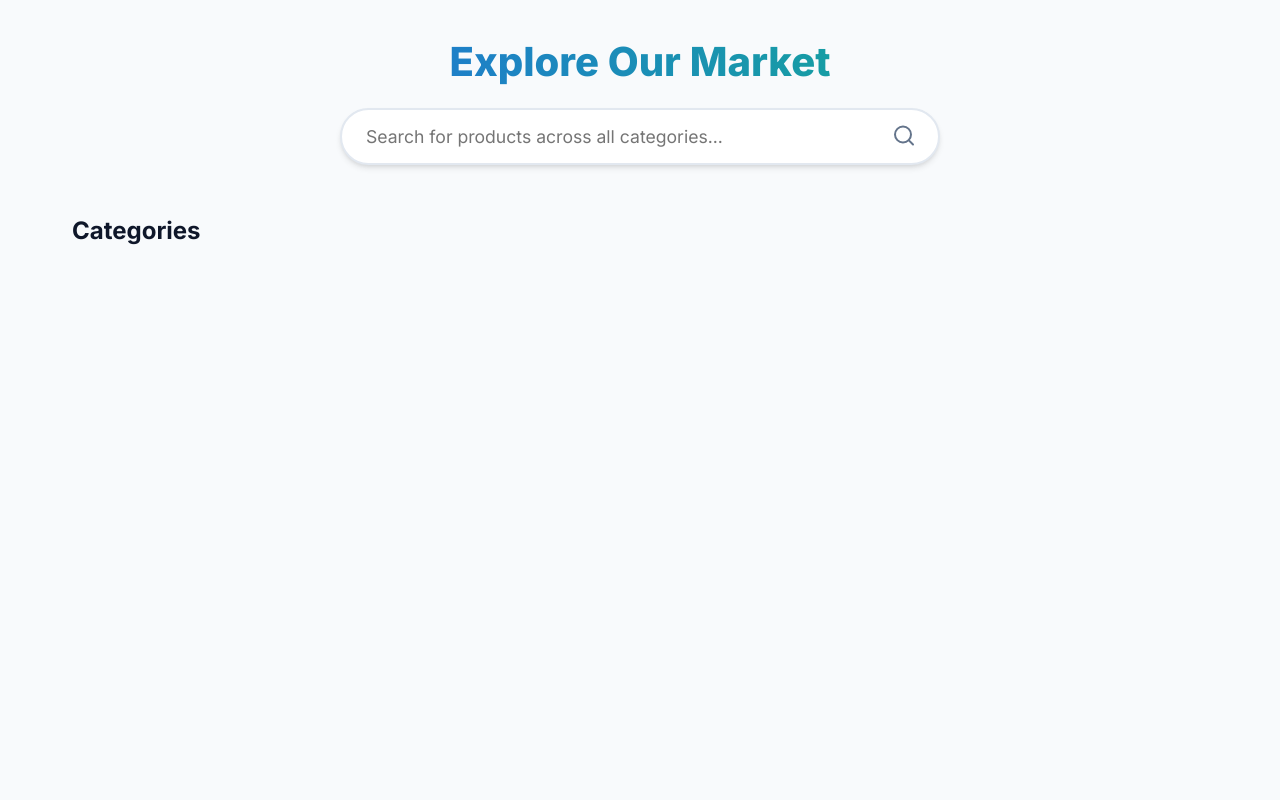
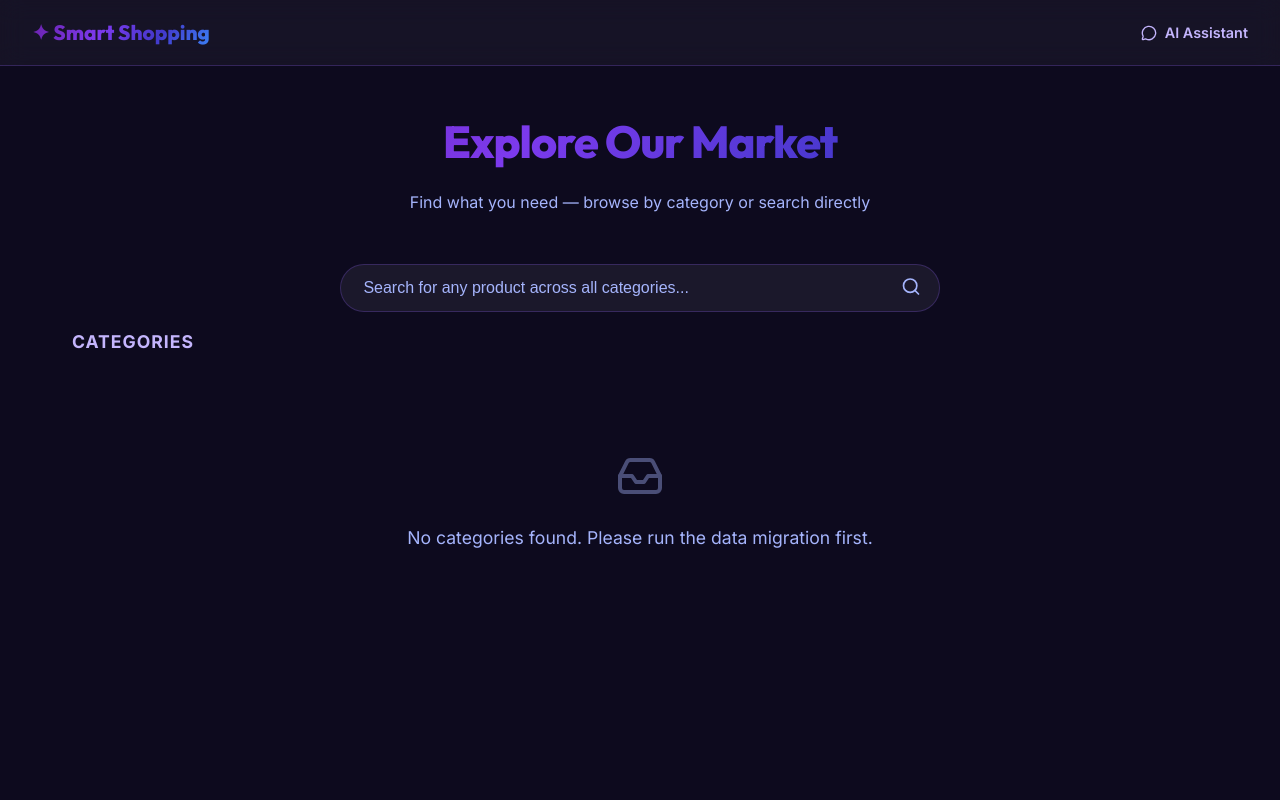
Before and after one commit to blackeagle686/market_chat_bot, a FastAPI app: page /catalog in a window 1280 px wide. Run offline with FastAPI, Linux system fonts and the light colour scheme; data that the repository does not hold is empty; parts of the project's set-up code (start-up, migrations or seed data) failed here and were passed over.

Commit message:
Auto-sync: 2026-04-23 10:59:08

```diff
--- a/static/market.css
+++ b/static/market.css
@@ -1,190 +1,293 @@
+/* ========================================
+   MARKET CATALOG — Purple Theme
+======================================== */
 :root {
-    --primary: #2563eb;
-    --primary-dark: #1d4ed8;
-    --secondary: #64748b;
-    --accent: #10b981;
-    --background: #f8fafc;
-    --surface: #ffffff;
-    --text: #0f172a;
-    --text-muted: #64748b;
-    --border: #e2e8f0;
-    --shadow: 0 4px 6px -1px rgb(0 0 0 / 0.1), 0 2px 4px -2px rgb(0 0 0 / 0.1);
-    --shadow-lg: 0 10px 15px -3px rgb(0 0 0 / 0.1), 0 4px 6px -4px rgb(0 0 0 / 0.1);
-    --radius: 12px;
+    --primary: #7C3AED;
+    --primary-dark: #6D28D9;
+    --accent: #8B5CF6;
+    --accent-light: #c4b5fd;
+    --background: #0d0a1e;
+    --surface: rgba(255,255,255,0.05);
+    --surface-solid: #1a1040;
+    --text: #f5f3ff;
+    --text-muted: #a5b4fc;
+    --border: rgba(139,92,246,0.25);
+    --shadow: 0 4px 20px rgba(0,0,0,0.4);
+    --shadow-lg: 0 12px 40px rgba(0,0,0,0.5);
+    --radius: 16px;
+    --gradient: linear-gradient(125deg, #6B21A8 0%, #7C3AED 40%, #4338CA 70%, #3B82F6 100%);
 }
 
-* {
-    margin: 0;
-    padding: 0;
-    box-sizing: border-box;
+* { box-sizing: border-box; margin: 0; padding: 0; }
+
+body {
+    background: var(--background);
+    color: var(--text);
     font-family: 'Inter', sans-serif;
+    line-height: 1.6;
+    min-height: 100vh;
 }
 
-body {
-    background-color: var(--background);
-    color: var(--text);
-    line-height: 1.5;
+/* ---- Top Navigation ---- */
+.nav-bar {
+    display: flex;
+    align-items: center;
+    justify-content: space-between;
+    padding: 1rem 2rem;
+    background: rgba(255,255,255,0.04);
+    border-bottom: 1px solid var(--border);
+    backdrop-filter: blur(12px);
+    position: sticky;
+    top: 0;
+    z-index: 100;
 }
 
+.nav-logo {
+    font-family: 'Outfit', sans-serif;
+    font-weight: 800;
+    font-size: 1.3rem;
+    background: var(--gradient);
+    -webkit-background-clip: text;
+    -webkit-text-fill-color: transparent;
+}
+
+.nav-back {
+    display: flex;
+    align-items: center;
+    gap: 8px;
+    color: var(--accent-light);
+    text-decoration: none;
+    font-size: 0.9rem;
+    font-weight: 600;
+    transition: color 0.2s;
+}
+.nav-back:hover { color: #fff; }
+
+/* ---- Page Container ---- */
 .container {
     max-width: 1200px;
     margin: 0 auto;
-    padding: 2rem;
+    padding: 2.5rem 2rem;
 }
 
-/* Header & Search */
-.header {
+/* ---- Page Header ---- */
+.page-header {
     text-align: center;
     margin-bottom: 3rem;
 }
 
-.header h1 {
-    font-size: 2.5rem;
+.page-header h1 {
+    font-family: 'Outfit', sans-serif;
+    font-size: 2.8rem;
     font-weight: 800;
-    margin-bottom: 1rem;
-    background: linear-gradient(to right, var(--primary), var(--accent));
+    letter-spacing: -1px;
+    background: var(--gradient);
     -webkit-background-clip: text;
     -webkit-text-fill-color: transparent;
+    margin-bottom: 0.75rem;
 }
 
+.page-header p {
+    color: var(--text-muted);
+    font-size: 1rem;
+}
+
+/* ---- Search Bar ---- */
 .search-container {
     max-width: 600px;
-    margin: 0 auto;
+    margin: 0 auto 1rem;
     position: relative;
 }
 
 .search-bar {
     width: 100%;
-    padding: 1rem 1.5rem;
-    padding-right: 3.5rem;
-    border: 2px solid var(--border);
+    padding: 0.9rem 3.2rem 0.9rem 1.4rem;
+    background: rgba(255,255,255,0.06);
+    border: 1px solid var(--border);
     border-radius: 50px;
-    font-size: 1.1rem;
+    color: var(--text);
+    font-size: 1rem;
+    outline: none;
     transition: all 0.3s ease;
-    box-shadow: var(--shadow);
 }
-
+.search-bar::placeholder { color: var(--text-muted); }
 .search-bar:focus {
-    outline: none;
-    border-color: var(--primary);
-    box-shadow: var(--shadow-lg);
+    border-color: var(--accent);
+    background: rgba(139,92,246,0.1);
+    box-shadow: 0 0 0 3px rgba(139,92,246,0.15);
 }
 
 .search-icon {
     position: absolute;
-    right: 1.5rem;
+    right: 1.2rem;
     top: 50%;
     transform: translateY(-50%);
     color: var(--text-muted);
+    background: none;
+    border: none;
+    cursor: pointer;
+    transition: color 0.2s;
 }
+.search-icon:hover { color: var(--accent-light); }
 
-/* Grid Layout */
+/* ---- Grid Layout ---- */
 .grid {
     display: grid;
-    grid-template-columns: repeat(auto-fill, minmax(280px, 1fr));
-    gap: 2rem;
+    grid-template-columns: repeat(auto-fill, minmax(260px, 1fr));
+    gap: 1.5rem;
     margin-top: 2rem;
 }
 
-/* Cards */
+/* ---- Cards ---- */
 .card {
     background: var(--surface);
+    border: 1px solid var(--border);
     border-radius: var(--radius);
     padding: 1.5rem;
-    box-shadow: var(--shadow);
-    transition: transform 0.3s ease, box-shadow 0.3s ease;
-    cursor: pointer;
-    border: 1px solid var(--border);
     text-decoration: none;
-    color: inherit;
+    color: var(--text);
     display: flex;
     flex-direction: column;
+    gap: 0.5rem;
+    transition: transform 0.25s ease, box-shadow 0.25s ease, border-color 0.25s ease, background 0.25s ease;
+    cursor: pointer;
+    position: relative;
+    overflow: hidden;
+}
+
+.card::before {
+    content: '';
+    position: absolute;
+    inset: 0;
+    background: linear-gradient(135deg, rgba(139,92,246,0.08), transparent);
+    opacity: 0;
+    transition: opacity 0.3s;
 }
 
 .card:hover {
     transform: translateY(-5px);
-    box-shadow: var(--shadow-lg);
-    border-color: var(--primary);
+    box-shadow: 0 12px 40px rgba(139,92,246,0.25);
+    border-color: var(--accent);
+    background: rgba(139,92,246,0.1);
 }
+.card:hover::before { opacity: 1; }
 
 .card-img {
     width: 100%;
-    height: 180px;
-    background: #f1f5f9;
+    height: 140px;
+    background: linear-gradient(135deg, rgba(107,33,168,0.3), rgba(79,70,229,0.2));
     border-radius: calc(var(--radius) - 4px);
-    margin-bottom: 1rem;
     display: flex;
     align-items: center;
     justify-content: center;
-    font-size: 3rem;
-    color: var(--primary);
+    font-size: 2.8rem;
+    margin-bottom: 0.5rem;
 }
 
 .card-title {
-    font-size: 1.25rem;
+    font-size: 1.1rem;
     font-weight: 700;
-    margin-bottom: 0.5rem;
+    color: var(--text);
 }
 
 .card-desc {
     color: var(--text-muted);
-    font-size: 0.9rem;
+    font-size: 0.85rem;
 }
 
-/* Product Specifics */
+/* ---- Product Specifics ---- */
 .price-tag {
     font-weight: 800;
-    color: var(--accent);
-    font-size: 1.2rem;
+    font-size: 1.15rem;
     margin-top: auto;
+    padding-top: 0.5rem;
+    background: linear-gradient(135deg, #c4b5fd, #818cf8);
+    -webkit-background-clip: text;
+    -webkit-text-fill-color: transparent;
 }
 
 .badge {
-    background: #e0f2fe;
-    color: var(--primary);
-    padding: 0.25rem 0.75rem;
+    display: inline-block;
+    background: rgba(139,92,246,0.2);
+    color: var(--accent-light);
+    border: 1px solid rgba(139,92,246,0.3);
+    padding: 3px 12px;
     border-radius: 20px;
-    font-size: 0.75rem;
-    font-weight: 600;
-    display: inline-block;
-    margin-bottom: 0.5rem;
+    font-size: 0.72rem;
+    font-weight: 700;
+    letter-spacing: 0.5px;
+    text-transform: uppercase;
+    width: fit-content;
 }
 
-/* Pagination */
+/* ---- Pagination ---- */
 .pagination {
     display: flex;
     justify-content: center;
-    gap: 0.5rem;
+    gap: 8px;
     margin-top: 3rem;
+    flex-wrap: wrap;
 }
 
 .page-btn {
-    padding: 0.5rem 1rem;
+    padding: 8px 16px;
     border: 1px solid var(--border);
     background: var(--surface);
-    border-radius: 8px;
-    cursor: pointer;
-    transition: all 0.2s;
+    color: var(--text-muted);
+    border-radius: 10px;
+    text-decoration: none;
+    font-size: 0.9rem;
+    font-weight: 600;
+    transition: all 0.2s ease;
+}
+.page-btn:hover {
+    border-color: var(--accent);
+    color: var(--accent-light);
+    background: rgba(139,92,246,0.1);
+}
+.page-btn.active {
+    background: linear-gradient(135deg, #7C3AED, #4F46E5);
+    color: white;
+    border-color: transparent;
+    box-shadow: 0 4px 15px rgba(124,58,237,0.4);
 }
 
-.page-btn:hover {
-    background: var(--primary);
-    color: white;
-    border-color: var(--primary);
+/* ---- Section Title ---- */
+.section-title {
+    font-size: 1.1rem;
+    font-weight: 700;
+    color: var(--accent-light);
+    margin-bottom: 1.5rem;
+    letter-spacing: 1px;
+    text-transform: uppercase;
 }
 
-.page-btn.active {
-    background: var(--primary);
-    color: white;
-    border-color: var(--primary);
+/* ---- Empty State ---- */
+.empty-state {
+    grid-column: 1 / -1;
+    text-align: center;
+    padding: 4rem 2rem;
+    color: var(--text-muted);
 }
+.empty-state p { font-size: 1.1rem; margin-top: 1rem; }
 
-/* Animations */
+/* ---- Animations ---- */
 @keyframes fadeIn {
-    from { opacity: 0; transform: translateY(10px); }
+    from { opacity: 0; transform: translateY(12px); }
     to { opacity: 1; transform: translateY(0); }
 }
 
 .animate-in {
+    opacity: 0;
     animation: fadeIn 0.5s ease forwards;
 }
+
+/* ---- Responsive ---- */
+@media (max-width: 640px) {
+    .grid { grid-template-columns: 1fr 1fr; gap: 1rem; }
+    .container { padding: 1.5rem 1rem; }
+    .page-header h1 { font-size: 1.8rem; }
+}
+@media (max-width: 400px) {
+    .grid { grid-template-columns: 1fr; }
+}
--- a/templates/catalog.html
+++ b/templates/catalog.html
@@ -3,39 +3,53 @@
 <head>
     <meta charset="UTF-8">
     <meta name="viewport" content="width=device-width, initial-scale=1.0">
-    <title>Market Catalog - Categories</title>
-    <link href="https://fonts.googleapis.com/css2?family=Inter:wght@400;600;700;800&display=swap" rel="stylesheet">
+    <title>Market Catalog — SmartShopping</title>
+    <meta name="description" content="Browse all product categories in our smart supermarket catalog.">
+    <link href="https://fonts.googleapis.com/css2?family=Inter:wght@400;600;700;800&family=Outfit:wght@400;600;800&display=swap" rel="stylesheet">
     <link rel="stylesheet" href="/static/market.css">
-    <script src="https://unpkg.com/lucide@latest"></script>
+    <script src="https://unpkg.com/lucide@latest/dist/umd/lucide.js"></script>
 </head>
 <body>
+
+    <nav class="nav-bar">
+        <span class="nav-logo">✦ Smart Shopping</span>
+        <a href="/" class="nav-back">
+            <i data-lucide="message-circle" style="width:16px;height:16px;"></i>
+            AI Assistant
+        </a>
+    </nav>
+
     <div class="container">
-        <header class="header">
+        <div class="page-header">
             <h1>Explore Our Market</h1>
+            <p>Find what you need — browse by category or search directly</p>
+        </div>
+
         <div class="search-container">
             <form action="/search" method="get">
-                    <input type="text" name="q" class="search-bar" placeholder="Search for products across all categories..." required>
-                    <button type="submit" class="search-icon" style="background: none; border: none; cursor: pointer;">
-                        <i data-lucide="search"></i>
+                <input type="text" name="q" class="search-bar" placeholder="Search for any product across all categories..." required>
+                <button type="submit" class="search-icon">
+                    <i data-lucide="search" style="width:20px;height:20px;"></i>
                 </button>
             </form>
         </div>
-        </header>
 
-        <section>
-            <h2 style="margin-bottom: 1.5rem; font-weight: 700;">Categories</h2>
+        <div class="section-title">Categories</div>
+
         <div class="grid">
             {% for category in categories %}
-                <a href="/category/{{ category.id }}" class="card animate-in" style="animation-delay: {{ loop.index0 * 0.1 }}s">
-                    <div class="card-img">
-                        <i data-lucide="package" size="48"></i>
+            <a href="/category/{{ category.id }}" class="card animate-in" style="animation-delay: {{ loop.index0 * 0.08 }}s">
+                <div class="card-img">🛒</div>
+                <div class="card-title">{{ category.name }}</div>
+                <div class="card-desc">{{ category.products | length }} products available</div>
+            </a>
+            {% else %}
+            <div class="empty-state">
+                <i data-lucide="inbox" style="width:48px;height:48px;opacity:0.4"></i>
+                <p>No categories found. Please run the data migration first.</p>
             </div>
-                    <div class="card-title">{{ category.name }}</div>
-                    <div class="card-desc">{{ category.products|length }} Products available</div>
-                </a>
             {% endfor %}
         </div>
-        </section>
     </div>
 
     <script>
```
Lines whose indentation alone changed are shown as unchanged.
